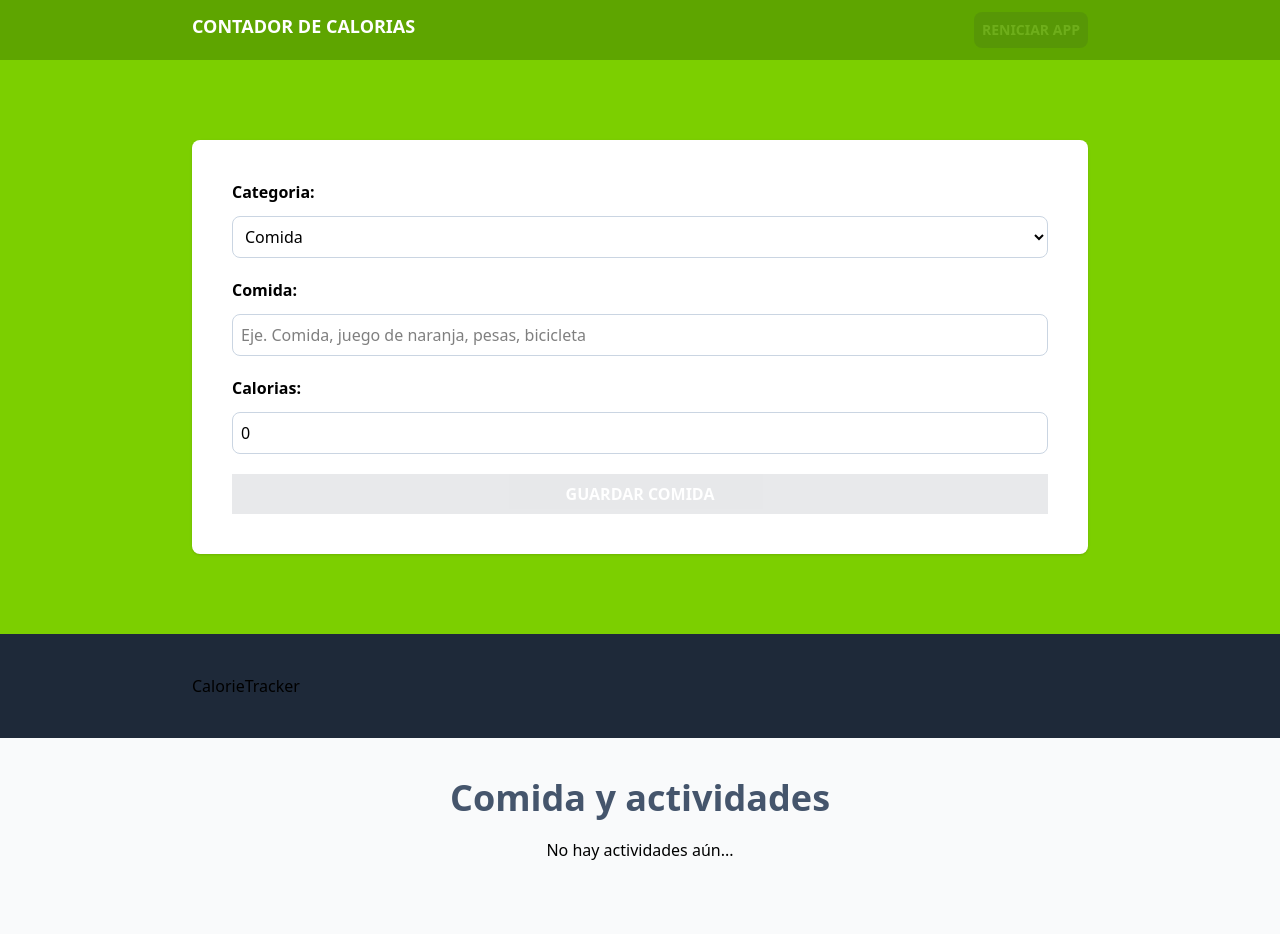
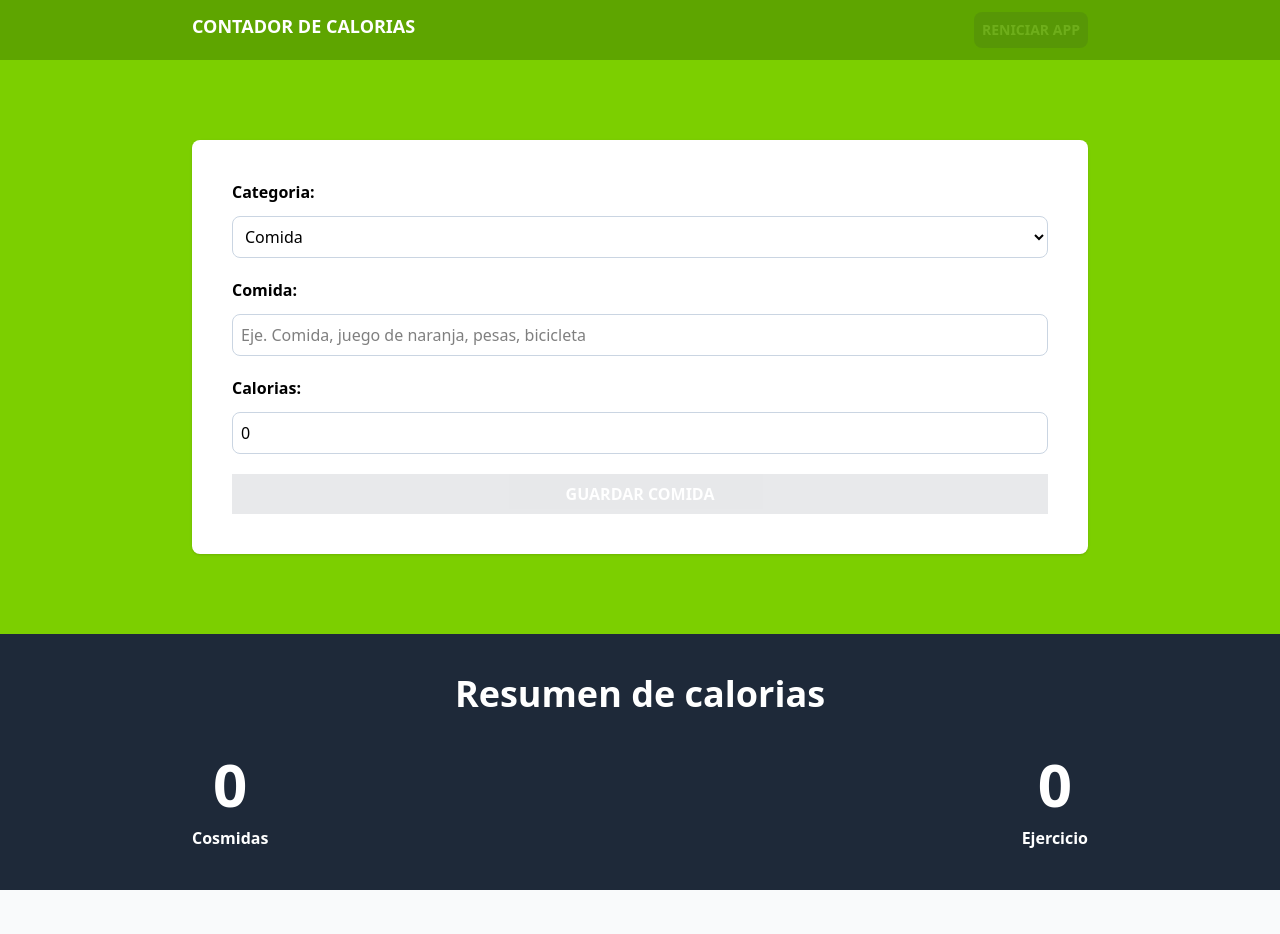
Before and after one commit to AlexhHr23/calorie-tracker, a React (Vite) app: page / in a window 1280 px wide. Shown: the top 934 px of the page. Built offline with nearby package versions, Linux system fonts and the light colour scheme.

Commit message:
Componente para cantidaes

```diff
--- a/src/App.tsx
+++ b/src/App.tsx
@@ -47,7 +47,7 @@ function App() {
     <section className="bg-gray-800 py-10">
       <div className="max-w-4xl mx-auto">
         <CalorieTracker
-          state={state.activities}
+          activities={state.activities}
         />
       </div>
     </section>
--- /dev/null
+++ b/src/components/CalorieDisplay.tsx
@@ -0,0 +1,14 @@
+
+type CalorieDisplayProps = {
+    calories: number,
+    text: string
+}
+
+export const CalorieDisplay = ({ calories, text} : CalorieDisplayProps) => {
+    return (
+        <p className="text-white font-bold rounded-full grid gird-cols-1 gap-3 text-center">
+            <span className="font-black text-6xl text-orange">{calories}</span>
+            {text}
+        </p>
+    )
+}
--- a/src/components/CalorieTracker.tsx
+++ b/src/components/CalorieTracker.tsx
@@ -1,12 +1,36 @@
+import { useMemo } from "react"
 import type { Activity } from "../types"
+import { CalorieDisplay } from "./CalorieDisplay"
 
 
 type CalorieTrackerProps = {
-    state: Activity[]
+    activities: Activity[]
 }
 
-export const CalorieTracker = ({state}: CalorieTrackerProps) => {
+export const CalorieTracker = ({activities}: CalorieTrackerProps) => {
+
+    //CONTADORES
+    const caloriesConsumed = useMemo(() => activities.reduce((total, activity) => activity.category === 1 ?
+    total + activity.calories : total, 0) ,[activities])
+
+    const caloriesTrained = useMemo(() => activities.reduce((total, activity) => activity.category === 2 ?
+    total + activity.calories : total, 0) ,[activities])
+
   return (
-    <div>CalorieTracker</div>
+    <>
+        <h2 className="text-4xl font-black text-white text-center">Resumen de calorias</h2>
+
+
+        <div className="flex flex-col items-center md:flex-row md: justify-between gap-5 mt-10">
+           <CalorieDisplay
+            calories={caloriesConsumed}
+            text='Cosmidas'
+           />
+           <CalorieDisplay
+            calories={caloriesTrained}
+            text='Ejercicio'
+           />
+        </div>
+    </>
   )
 }
```
